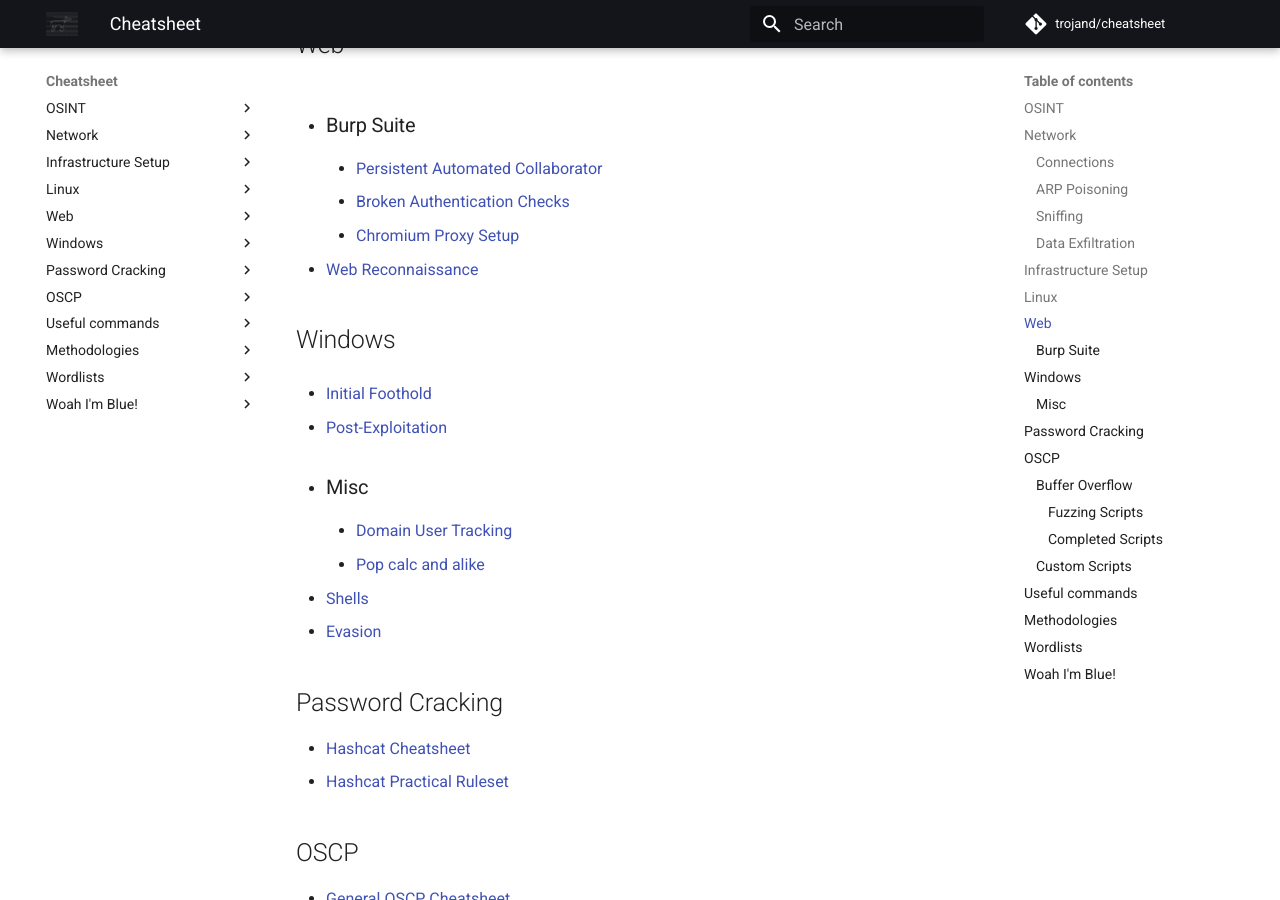
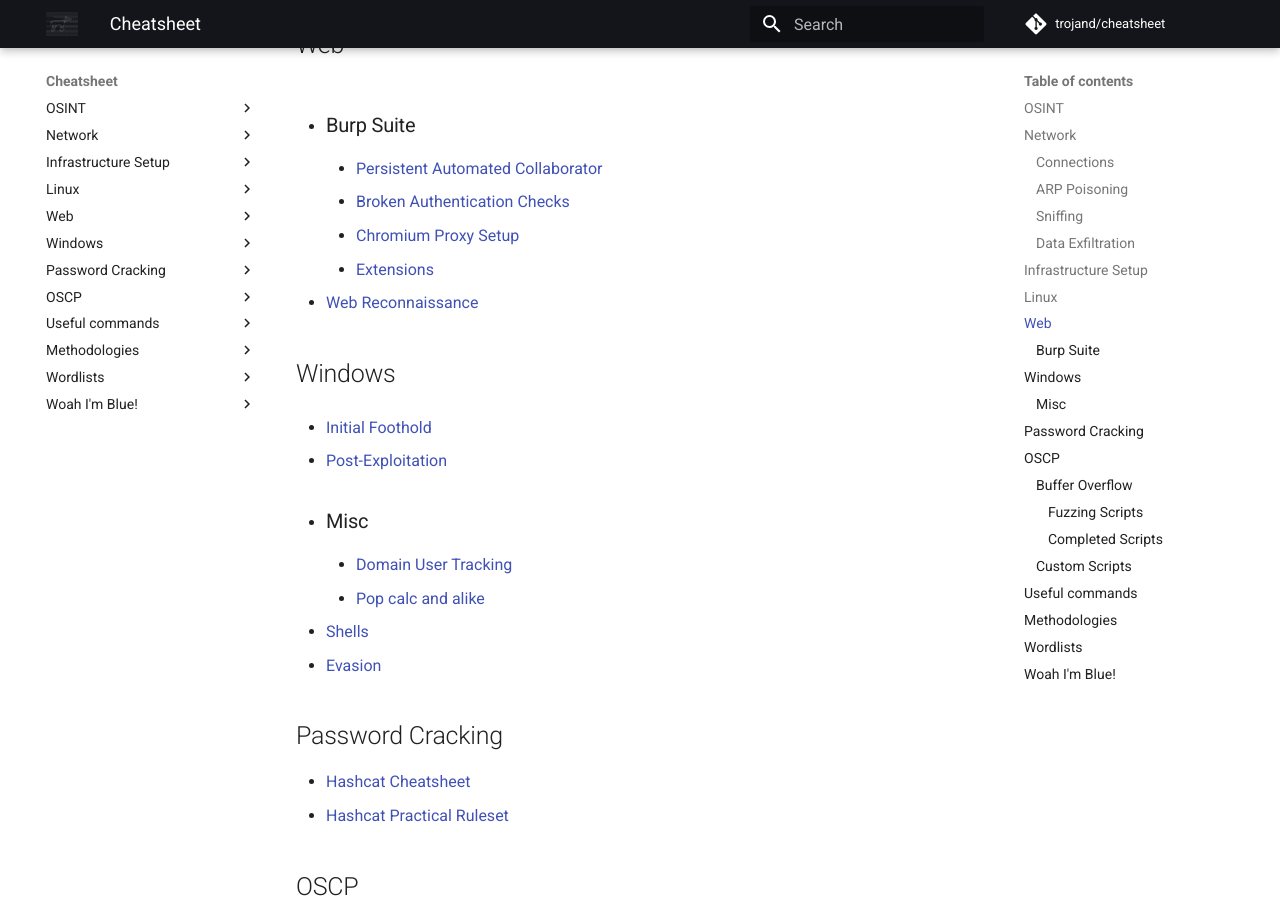
Before and after one commit to trojand/cheatsheet, an MkDocs documentation site: the page built from docs/index.md, in a window 1280 px wide and 900 px high, scrolled down 1579 px. Built offline with MkDocs 1.6.1 and Material for MkDocs 9.7.7, drawn with Linux system fonts in a browser that asks for light colours; comment, search, counter and statistics services are not loaded.

Commit message:
Update index.md

```diff
--- a/docs/index.md
+++ b/docs/index.md
@@ -45,6 +45,7 @@
     * [Persistent Automated Collaborator](Web/BurpSuite/Persistent_Automated_Collaborator.md)
     * [Broken Authentication Checks](Web/BurpSuite/Broken_Authentication_Checks.md)
     * [Chromium Proxy Setup](Web/BurpSuite/Chromium_Proxy_Setup.md)
+    * [Extensions](Web/BurpSuite/Extensions.md)
 * [Web Reconnaissance](Web/Web_Reconnaissance.md)
 
 ## Windows
```
